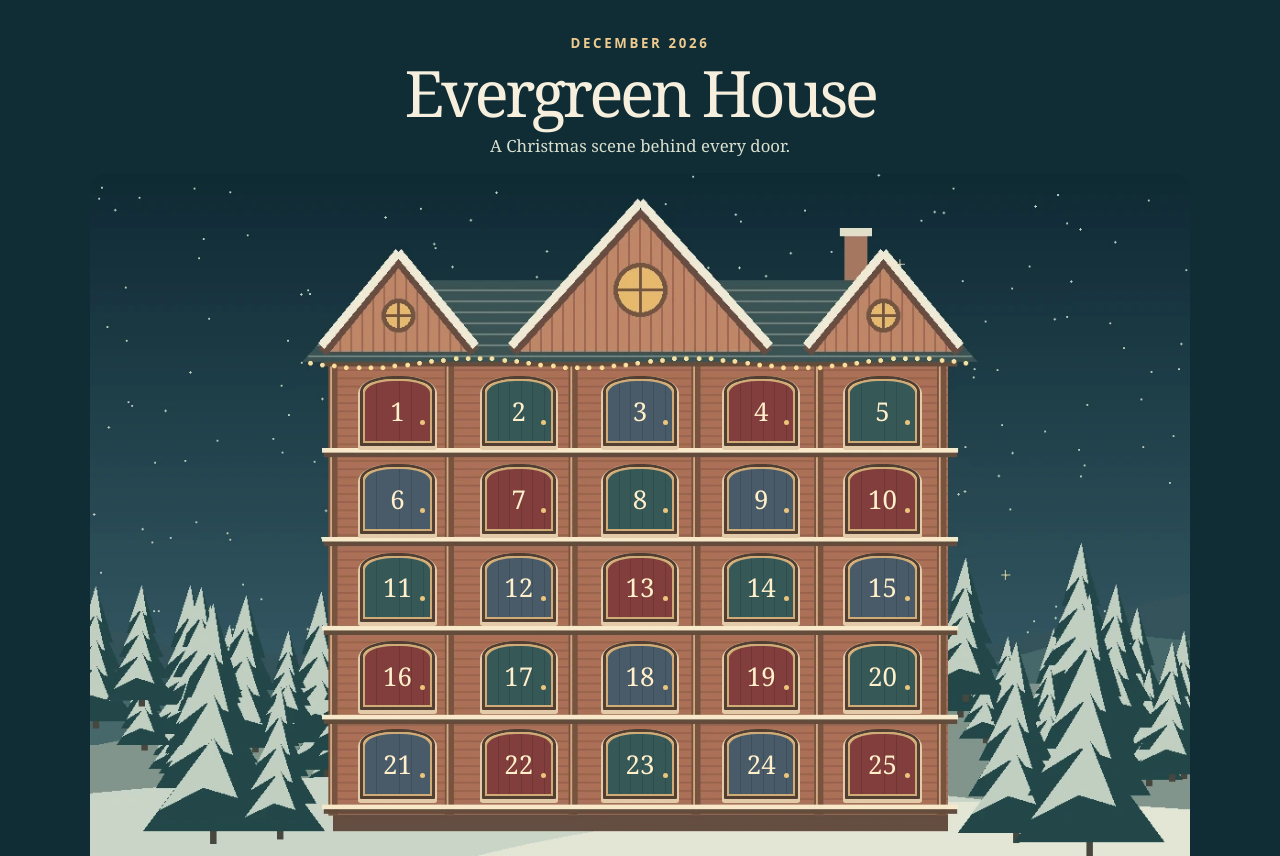
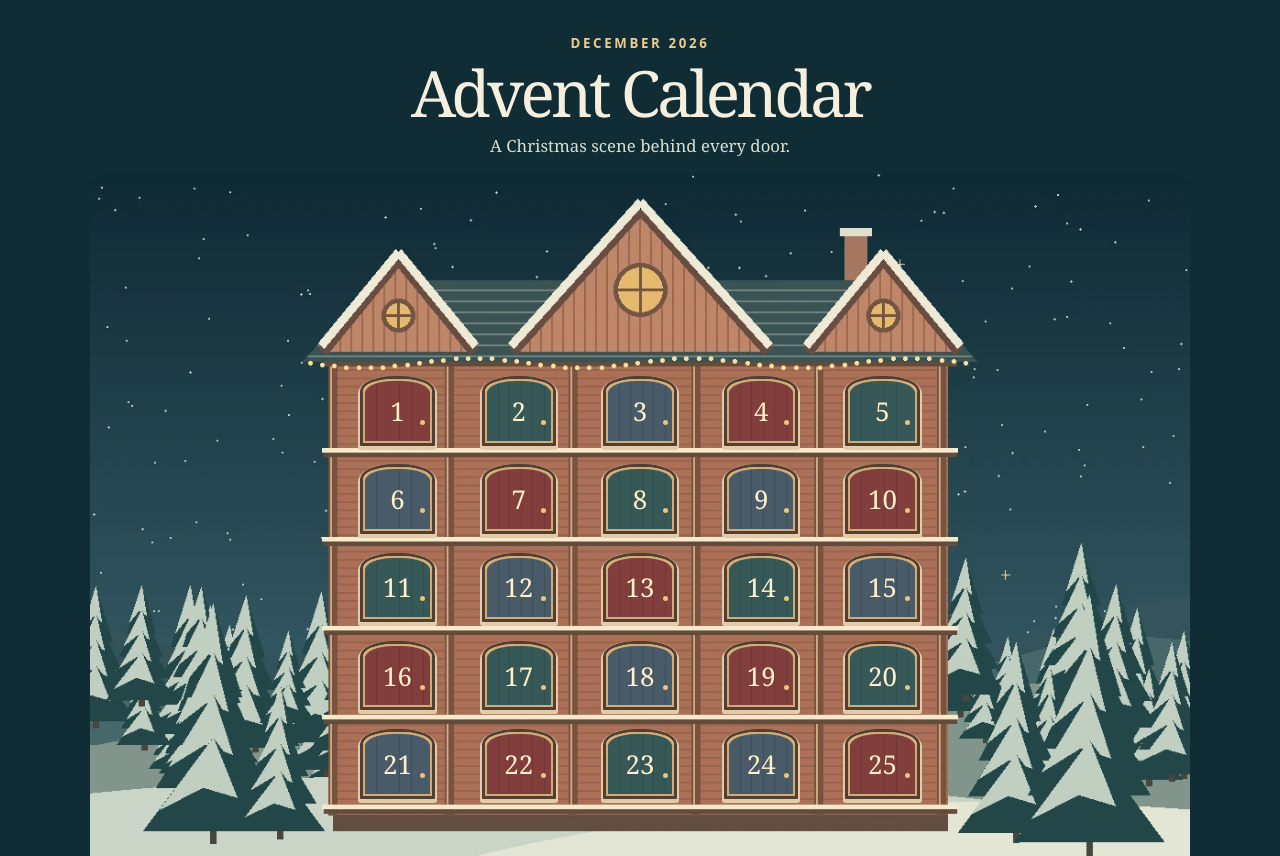
Before and after one commit to Soboscott/Evergreen-House, a plain HTML site: page index.html in a window 1280 px wide. Shown: the top 856 px of the page. Drawn offline with Linux system fonts and the light colour scheme.

Commit message:
Update index.html
changed the title name from Evergreen House to Advent Calendar

```diff
--- a/index.html
+++ b/index.html
@@ -1,6 +1,6 @@
 <!doctype html>
 <html lang="en"><head><meta charset="utf-8"><meta name="viewport" content="width=device-width,initial-scale=1"><meta name="theme-color" content="#102c34"><title>Evergreen House · Advent Calendar</title><link rel="stylesheet" href="style.css"><script defer src="calendar.js"></script></head>
-<body><main><header><p class="edition">December 2026</p><h1>Evergreen House</h1><p>A Christmas scene behind every door.</p></header>
+<body><main><header><p class="edition">December 2026</p><h1>Advent Calendar</h1><p>A Christmas scene behind every door.</p></header>
 <section class="landscape" aria-label="Advent calendar house"><div class="art"><div id="doors" aria-label="December doors"></div></div></section>
 <p id="status" role="status"></p><noscript>Enable JavaScript to open the calendar doors.</noscript></main>
 <dialog aria-labelledby="title"><div class="inner"><button id="close" aria-label="Close video">×</button><p class="edition" id="date"></p><h2 id="title">Christmas in the village</h2><video controls muted playsinline preload="none" aria-label="Animated snowy Christmas village with twinkling tree lights"></video><p id="error" role="status"></p></div></dialog></body></html>
```
